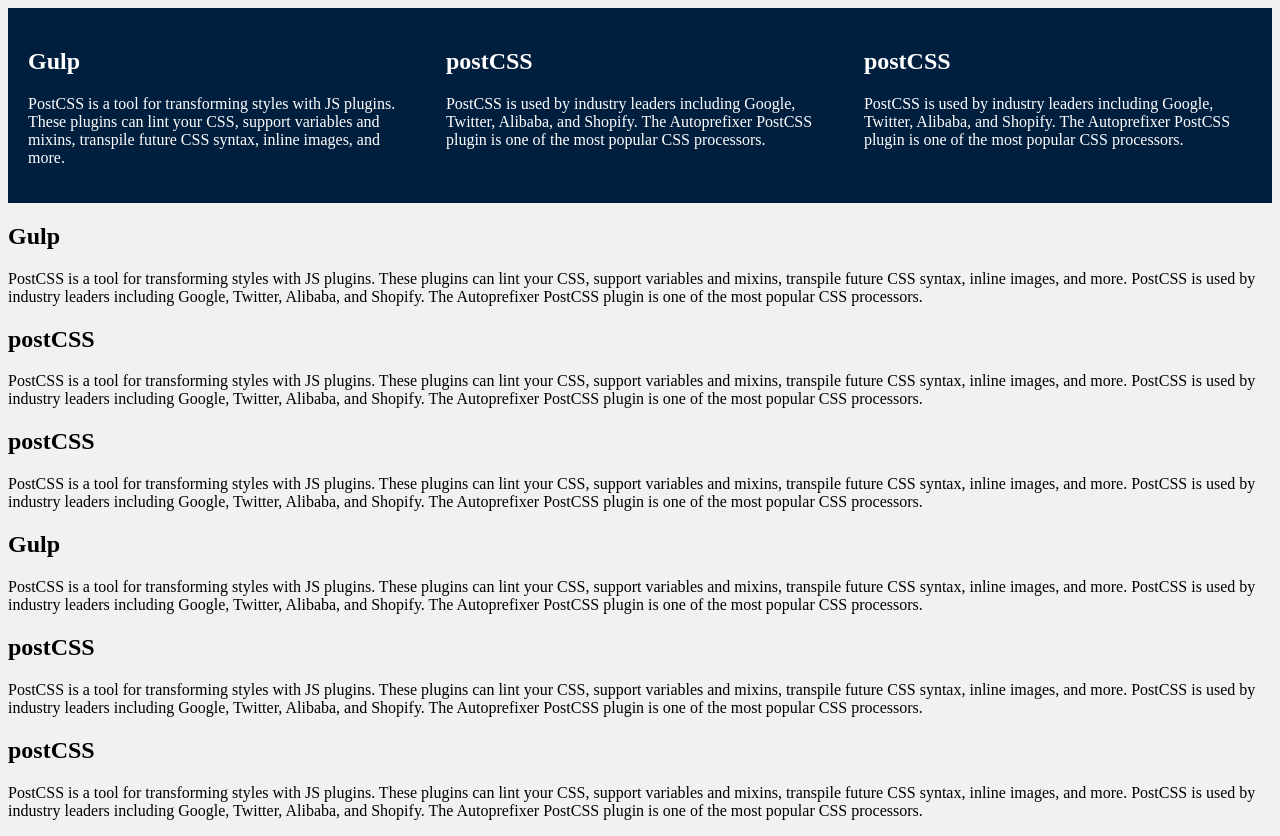
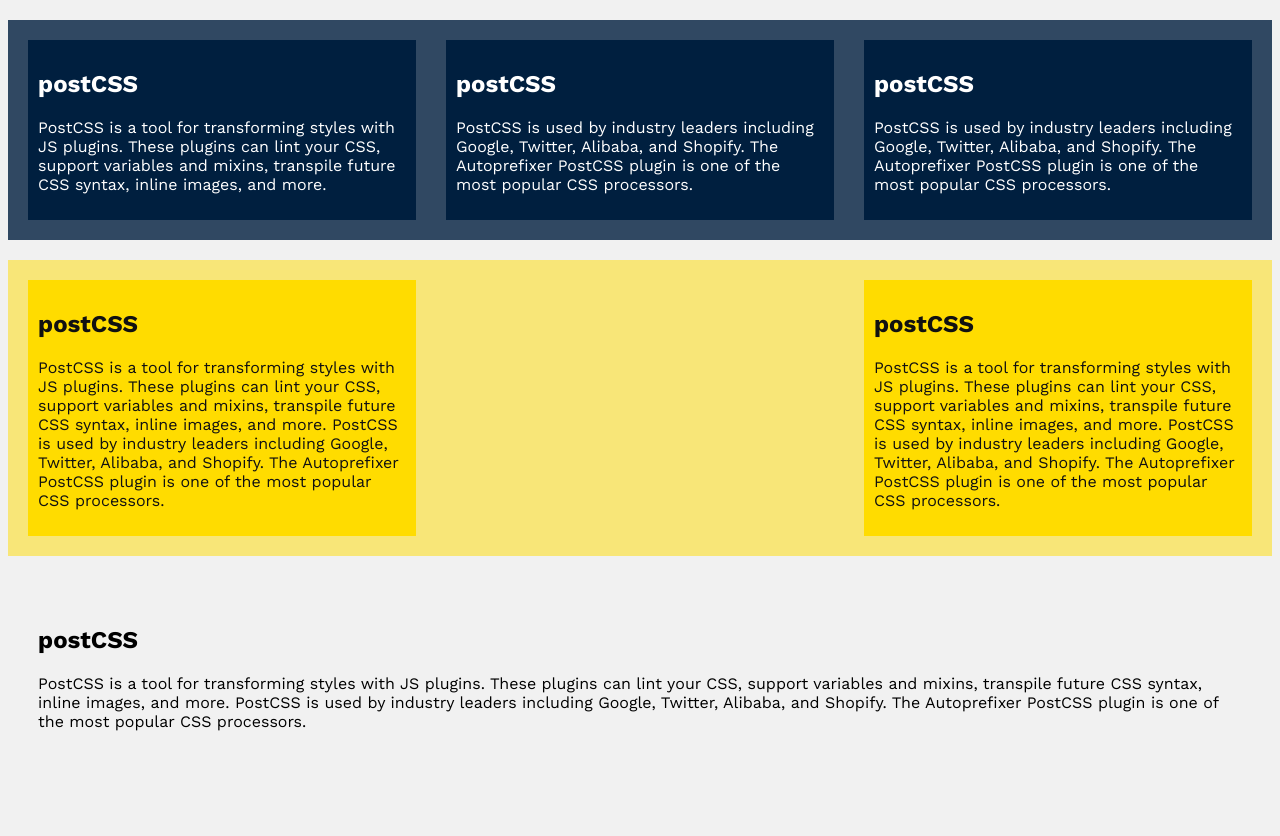
Before and after one commit to jorgeatgu/gulp-postCSS, a website: page grid-lost-postcss/index.html in a window 1280 px wide. After the commit the page ends 800 px from the top, so only its background shows below. Drawn offline with nearby package versions, Linux system fonts and the light colour scheme.

Commit message:
más ejemplos

```diff
--- a/grid-lost-postcss/index.html
+++ b/grid-lost-postcss/index.html
@@ -15,9 +15,9 @@
     <body>
 
 
-		<section class="primero">
+		<section class="primero  section-s">
 			<article>
-				<h2>Gulp</h2>
+				<h2>postCSS</h2>
 
 				<p>PostCSS is a tool for transforming styles with JS plugins. These plugins can lint your CSS, support variables and mixins, transpile future CSS syntax, inline images, and more.</p>
 			</article>
@@ -31,16 +31,10 @@
 			</article>
 		</section>
 
-		<section class="segundo">
-			<article>
-				<h2>Gulp</h2>
-
-				<p>PostCSS is a tool for transforming styles with JS plugins. These plugins can lint your CSS, support variables and mixins, transpile future CSS syntax, inline images, and more.
-
-PostCSS is used by industry leaders including Google, Twitter, Alibaba, and Shopify. The Autoprefixer PostCSS plugin is one of the most popular CSS processors.</p>
-			</article>
+		<section class="segundo  section-s">
 			<article>
 				<h2>postCSS</h2>
+
 				<p>PostCSS is a tool for transforming styles with JS plugins. These plugins can lint your CSS, support variables and mixins, transpile future CSS syntax, inline images, and more.
 
 PostCSS is used by industry leaders including Google, Twitter, Alibaba, and Shopify. The Autoprefixer PostCSS plugin is one of the most popular CSS processors.</p>
@@ -53,22 +47,10 @@
 			</article>
 		</section>
 
-		<section class="tercero">
-			<article>
-				<h2>Gulp</h2>
-
-				<p>PostCSS is a tool for transforming styles with JS plugins. These plugins can lint your CSS, support variables and mixins, transpile future CSS syntax, inline images, and more.
-
-PostCSS is used by industry leaders including Google, Twitter, Alibaba, and Shopify. The Autoprefixer PostCSS plugin is one of the most popular CSS processors.</p>
-			</article>
+		<section class="tercero  section-s">
 			<article>
 				<h2>postCSS</h2>
-				<p>PostCSS is a tool for transforming styles with JS plugins. These plugins can lint your CSS, support variables and mixins, transpile future CSS syntax, inline images, and more.
 
-PostCSS is used by industry leaders including Google, Twitter, Alibaba, and Shopify. The Autoprefixer PostCSS plugin is one of the most popular CSS processors.</p>
-			</article>
-			<article>
-				<h2>postCSS</h2>
 				<p>PostCSS is a tool for transforming styles with JS plugins. These plugins can lint your CSS, support variables and mixins, transpile future CSS syntax, inline images, and more.
 
 PostCSS is used by industry leaders including Google, Twitter, Alibaba, and Shopify. The Autoprefixer PostCSS plugin is one of the most popular CSS processors.</p>
--- a/grid-lost-postcss/src/css/styles.css
+++ b/grid-lost-postcss/src/css/styles.css
@@ -10,15 +10,40 @@
 
 body {
 	bgc: #f1f1f1;
+	font-family: 'Work Sans', sans-serif;
+}
+
+.section-s {
+	padding: 20px;
+	bxz: bbx;
+	font-weight: 800;
+	margin: 20px 0;
+	article {
+		bxz: bbx;
+		font-weight: 400;
+		padding: 10px;
+	}
 }
 
 .primero {
 	lost-utility: clearfix;
-	bgc: #001F3F;
+	bgc: rgba(0, 31, 63,.8);
 	color: #fff;
-	padding: 20px;
-	bxz: bbx;
 	article {
 		lost-column: 1/3;
+		bgc: #001F3F;
 	}
 }
+
+.segundo {
+	lost-utility: clearfix;
+	bgc: rgba(255, 220, 0,.5);
+	color: #111;
+	article {
+		lost-column: 1/3;
+		bgc: #FFDC00;
+		&:first-child {
+			lost-offset: 1/3;
+		}
+	}
+}
```
Also changed, not shown: grid-lost-postcss/dist/css/styles.css.
